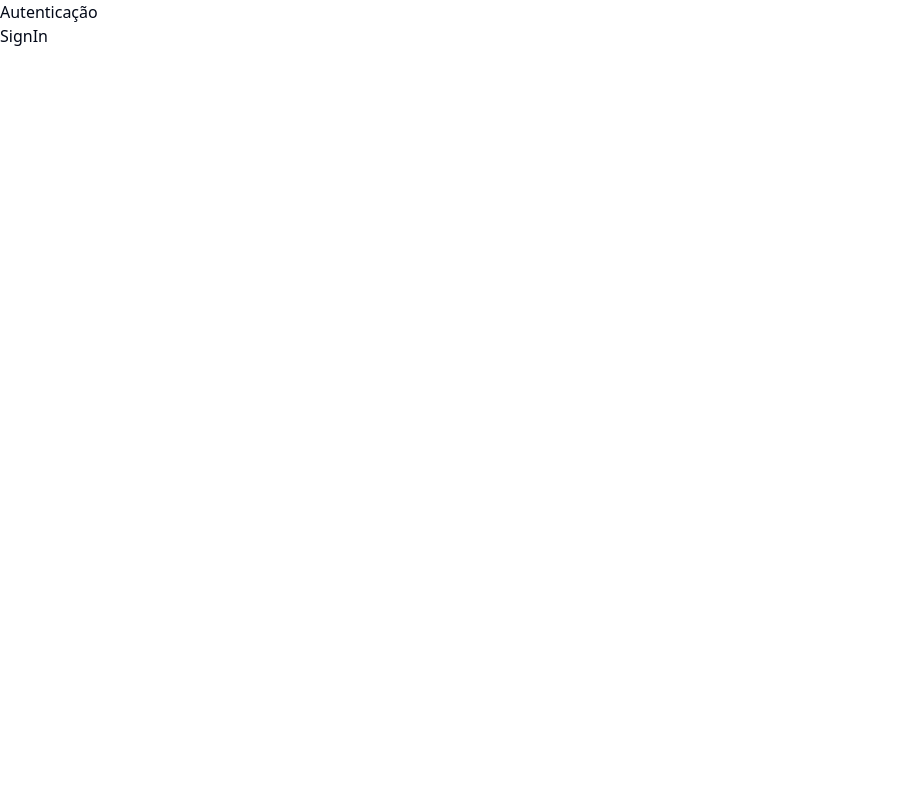
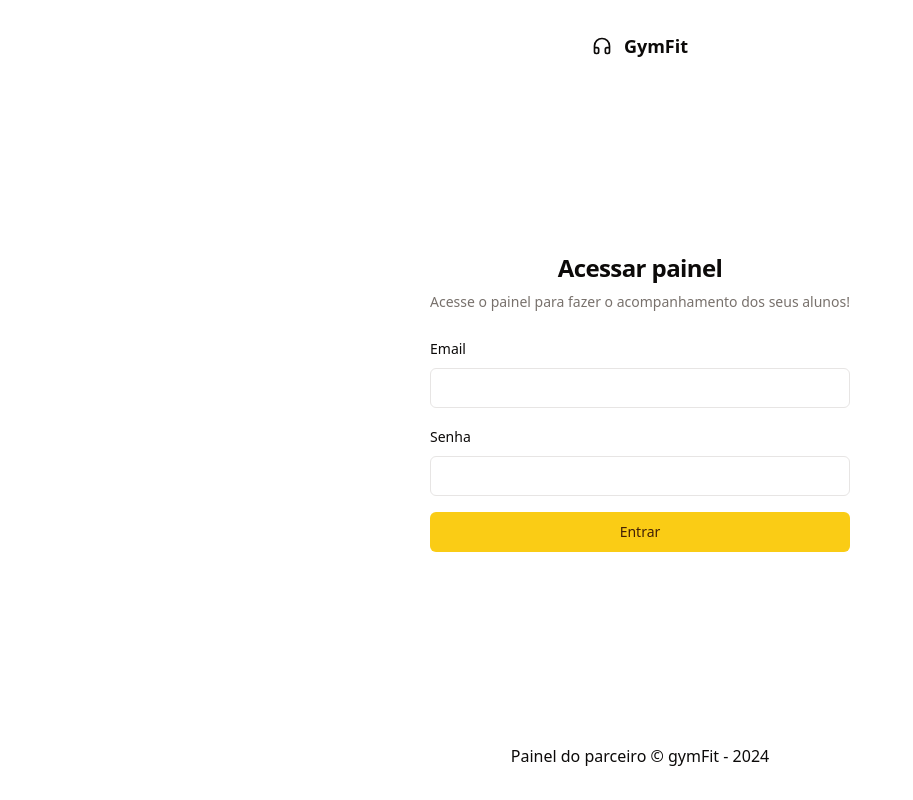
Before and after one commit to Loureiro12/GymFit-web, a React (Vite) app: page /sign-in in a window 1280 px wide. Shown: the whole page, without its empty margins (0-913 px from the left). Built offline with nearby package versions, Linux system fonts and the light colour scheme.

Commit message:
feat: creating login screen

```diff
--- a/package.json
+++ b/package.json
@@ -10,10 +10,12 @@
     "preview": "vite preview"
   },
   "dependencies": {
+    "@radix-ui/react-label": "^2.0.2",
     "@radix-ui/react-slot": "^1.0.2",
     "class-variance-authority": "^0.7.0",
     "clsx": "^2.1.0",
     "localforage": "^1.10.0",
+    "lucide": "^0.307.0",
     "lucide-react": "^0.303.0",
     "match-sorter": "^6.3.1",
     "react": "^18.2.0",
--- /dev/null
+++ b/src/components/ui/input.tsx
@@ -0,0 +1,24 @@
+import * as React from 'react'
+
+import { cn } from '@/lib/utils'
+
+export type InputProps = React.InputHTMLAttributes<HTMLInputElement>
+
+const Input = React.forwardRef<HTMLInputElement, InputProps>(
+  ({ className, type, ...props }, ref) => {
+    return (
+      <input
+        type={type}
+        className={cn(
+          'flex h-10 w-full rounded-md border border-input bg-background px-3 py-2 text-sm ring-offset-background file:border-0 file:bg-transparent file:text-sm file:font-medium placeholder:text-muted-foreground focus-visible:outline-none focus-visible:ring-2 focus-visible:ring-ring focus-visible:ring-offset-2 disabled:cursor-not-allowed disabled:opacity-50',
+          className,
+        )}
+        ref={ref}
+        {...props}
+      />
+    )
+  },
+)
+Input.displayName = 'Input'
+
+export { Input }
--- /dev/null
+++ b/src/components/ui/label.tsx
@@ -0,0 +1,24 @@
+import * as React from 'react'
+import * as LabelPrimitive from '@radix-ui/react-label'
+import { cva, type VariantProps } from 'class-variance-authority'
+
+import { cn } from '@/lib/utils'
+
+const labelVariants = cva(
+  'text-sm font-medium leading-none peer-disabled:cursor-not-allowed peer-disabled:opacity-70',
+)
+
+const Label = React.forwardRef<
+  React.ElementRef<typeof LabelPrimitive.Root>,
+  React.ComponentPropsWithoutRef<typeof LabelPrimitive.Root> &
+    VariantProps<typeof labelVariants>
+>(({ className, ...props }, ref) => (
+  <LabelPrimitive.Root
+    ref={ref}
+    className={cn(labelVariants(), className)}
+    {...props}
+  />
+))
+Label.displayName = LabelPrimitive.Root.displayName
+
+export { Label }
--- a/src/global.css
+++ b/src/global.css
@@ -5,64 +5,47 @@
 @layer base {
   :root {
     --background: 0 0% 100%;
-    --foreground: 222.2 84% 4.9%;
-
+    --foreground: 20 14.3% 4.1%;
     --card: 0 0% 100%;
-    --card-foreground: 222.2 84% 4.9%;
-
+    --card-foreground: 20 14.3% 4.1%;
     --popover: 0 0% 100%;
-    --popover-foreground: 222.2 84% 4.9%;
-
-    --primary: 222.2 47.4% 11.2%;
-    --primary-foreground: 210 40% 98%;
-
-    --secondary: 210 40% 96.1%;
-    --secondary-foreground: 222.2 47.4% 11.2%;
-
-    --muted: 210 40% 96.1%;
-    --muted-foreground: 215.4 16.3% 46.9%;
-
-    --accent: 210 40% 96.1%;
-    --accent-foreground: 222.2 47.4% 11.2%;
-
+    --popover-foreground: 20 14.3% 4.1%;
+    --primary: 47.9 95.8% 53.1%;
+    --primary-foreground: 26 83.3% 14.1%;
+    --secondary: 60 4.8% 95.9%;
+    --secondary-foreground: 24 9.8% 10%;
+    --muted: 60 4.8% 95.9%;
+    --muted-foreground: 25 5.3% 44.7%;
+    --accent: 60 4.8% 95.9%;
+    --accent-foreground: 24 9.8% 10%;
     --destructive: 0 84.2% 60.2%;
-    --destructive-foreground: 210 40% 98%;
-
-    --border: 214.3 31.8% 91.4%;
-    --input: 214.3 31.8% 91.4%;
-    --ring: 222.2 84% 4.9%;
-
+    --destructive-foreground: 60 9.1% 97.8%;
+    --border: 20 5.9% 90%;
+    --input: 20 5.9% 90%;
+    --ring: 20 14.3% 4.1%;
     --radius: 0.5rem;
   }
 
   .dark {
-    --background: 222.2 84% 4.9%;
-    --foreground: 210 40% 98%;
-
-    --card: 222.2 84% 4.9%;
-    --card-foreground: 210 40% 98%;
-
-    --popover: 222.2 84% 4.9%;
-    --popover-foreground: 210 40% 98%;
-
-    --primary: 210 40% 98%;
-    --primary-foreground: 222.2 47.4% 11.2%;
-
-    --secondary: 217.2 32.6% 17.5%;
-    --secondary-foreground: 210 40% 98%;
-
-    --muted: 217.2 32.6% 17.5%;
-    --muted-foreground: 215 20.2% 65.1%;
-
-    --accent: 217.2 32.6% 17.5%;
-    --accent-foreground: 210 40% 98%;
-
+    --background: 20 14.3% 4.1%;
+    --foreground: 60 9.1% 97.8%;
+    --card: 20 14.3% 4.1%;
+    --card-foreground: 60 9.1% 97.8%;
+    --popover: 20 14.3% 4.1%;
+    --popover-foreground: 60 9.1% 97.8%;
+    --primary: 47.9 95.8% 53.1%;
+    --primary-foreground: 26 83.3% 14.1%;
+    --secondary: 12 6.5% 15.1%;
+    --secondary-foreground: 60 9.1% 97.8%;
+    --muted: 12 6.5% 15.1%;
+    --muted-foreground: 24 5.4% 63.9%;
+    --accent: 12 6.5% 15.1%;
+    --accent-foreground: 60 9.1% 97.8%;
     --destructive: 0 62.8% 30.6%;
-    --destructive-foreground: 210 40% 98%;
-
-    --border: 217.2 32.6% 17.5%;
-    --input: 217.2 32.6% 17.5%;
-    --ring: 212.7 26.8% 83.9%;
+    --destructive-foreground: 60 9.1% 97.8%;
+    --border: 12 6.5% 15.1%;
+    --input: 12 6.5% 15.1%;
+    --ring: 35.5 91.7% 32.9%;
   }
 }
 
--- a/src/pages/_layouts/auth.tsx
+++ b/src/pages/_layouts/auth.tsx
@@ -1,13 +1,21 @@
 import { Outlet } from 'react-router-dom'
+import { Headphones } from 'lucide-react'
 
 export function AuthLayout() {
   return (
-    <div>
-      <h1>Autenticação</h1>
+    <div className="flex min-h-screen flex-col items-center justify-between p-8">
+      <div className="flex items-center gap-3 text-lg  text-foreground">
+        <Headphones className="h-5 w-5" />
+        <span className="font-semibold">GymFit</span>
+      </div>
 
-      <div>
+      <div className="">
         <Outlet />
       </div>
+
+      <footer>
+        Painel do parceiro &copy; gymFit - {new Date().getFullYear()}
+      </footer>
     </div>
   )
 }
--- a/src/pages/auth/sign-in.tsx
+++ b/src/pages/auth/sign-in.tsx
@@ -1,10 +1,40 @@
+import { Button } from '@/components/ui/button'
+import { Input } from '@/components/ui/input'
+import { Label } from '@/components/ui/label'
 import { Helmet } from 'react-helmet-async'
 
 export function SignIn() {
   return (
     <>
       <Helmet title="Login" />
-      <h1>SignIn</h1>
+      <div>
+        <div className="flex flex-col justify-center gap-6">
+          <div className="flex flex-col gap-2 text-center">
+            <h1 className="text-2xl font-semibold tracking-tight">
+              Acessar painel
+            </h1>
+            <p className="text-sm text-muted-foreground">
+              Acesse o painel para fazer o acompanhamento dos seus alunos!
+            </p>
+          </div>
+
+          <form className="space-y-4">
+            <div className="space-y-2">
+              <Label htmlFor="email">Email</Label>
+              <Input id="email" type="email" />
+            </div>
+
+            <div className="space-y-2">
+              <Label htmlFor="password">Senha</Label>
+              <Input id="password" type="password" />
+            </div>
+
+            <Button type="submit" className="w-full">
+              Entrar
+            </Button>
+          </form>
+        </div>
+      </div>
     </>
   )
 }
```
Also changed, not shown: 1 other file (tests, documents, lock files or other folders).
